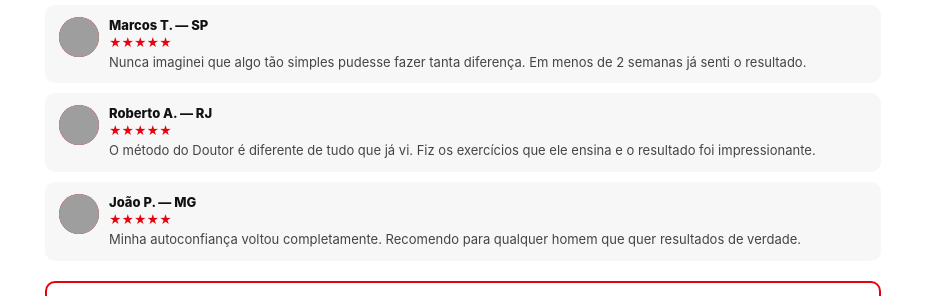
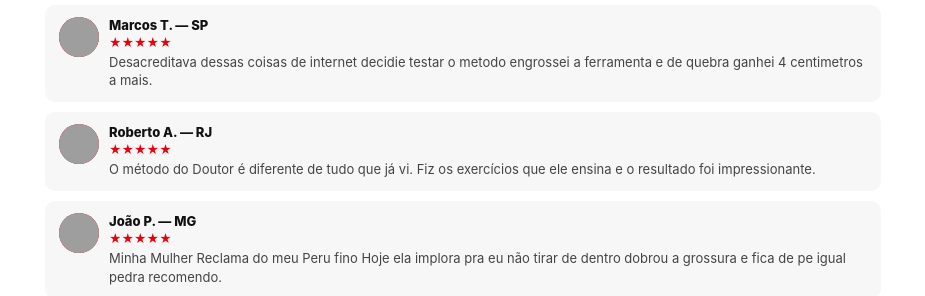
Before and after one commit to eriv01/maquinadeprazer.combr, a website: page index.html in a window 1280 px wide. Shown: the part 842-1138 px from the top of the page, without its empty margins (177-1102 px from the left). Drawn offline with Linux system fonts and the light colour scheme; grey boxes are pictures that could not be loaded.

Commit message:
Update index.html

```diff
--- a/index.html
+++ b/index.html
@@ -884,7 +884,7 @@
         <div class="comment-body">
           <div class="comment-name">Marcos T. — SP</div>
           <div class="stars">★★★★★</div>
-          <div class="comment-text">Nunca imaginei que algo tão simples pudesse fazer tanta diferença. Em menos de 2 semanas já senti o resultado.</div>
+          <div class="comment-text">Desacreditava dessas coisas de internet decidie testar o metodo engrossei a ferramenta e de quebra ganhei 4 centimetros a mais.</div>
         </div>
       </div>
       <div class="comment">
@@ -900,7 +900,7 @@
         <div class="comment-body">
           <div class="comment-name">João P. — MG</div>
           <div class="stars">★★★★★</div>
-          <div class="comment-text">Minha autoconfiança voltou completamente. Recomendo para qualquer homem que quer resultados de verdade.</div>
+          <div class="comment-text">Minha Mulher Reclama do meu Peru fino Hoje ela implora pra eu não tirar de dentro dobrou a grossura e fica de pe igual pedra recomendo.</div>
         </div>
       </div>
     </div>
```
